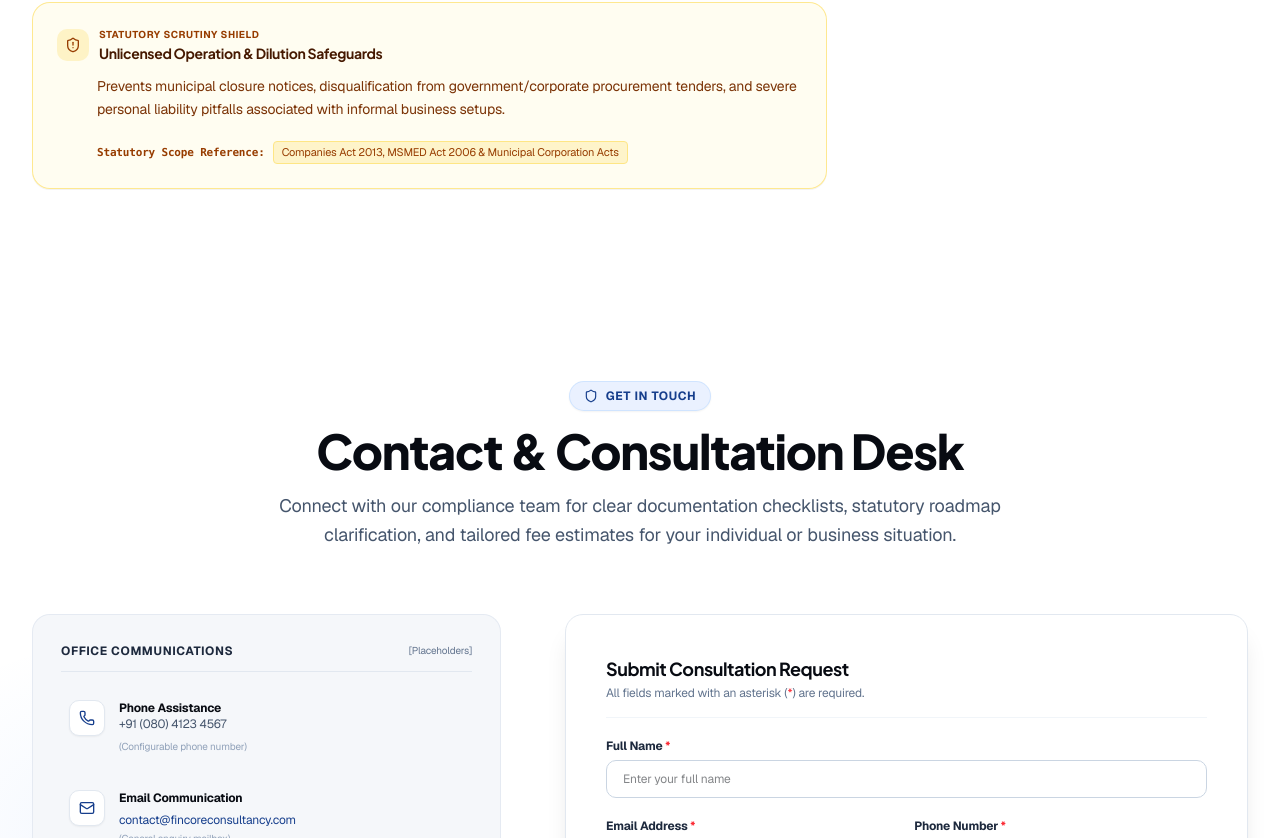
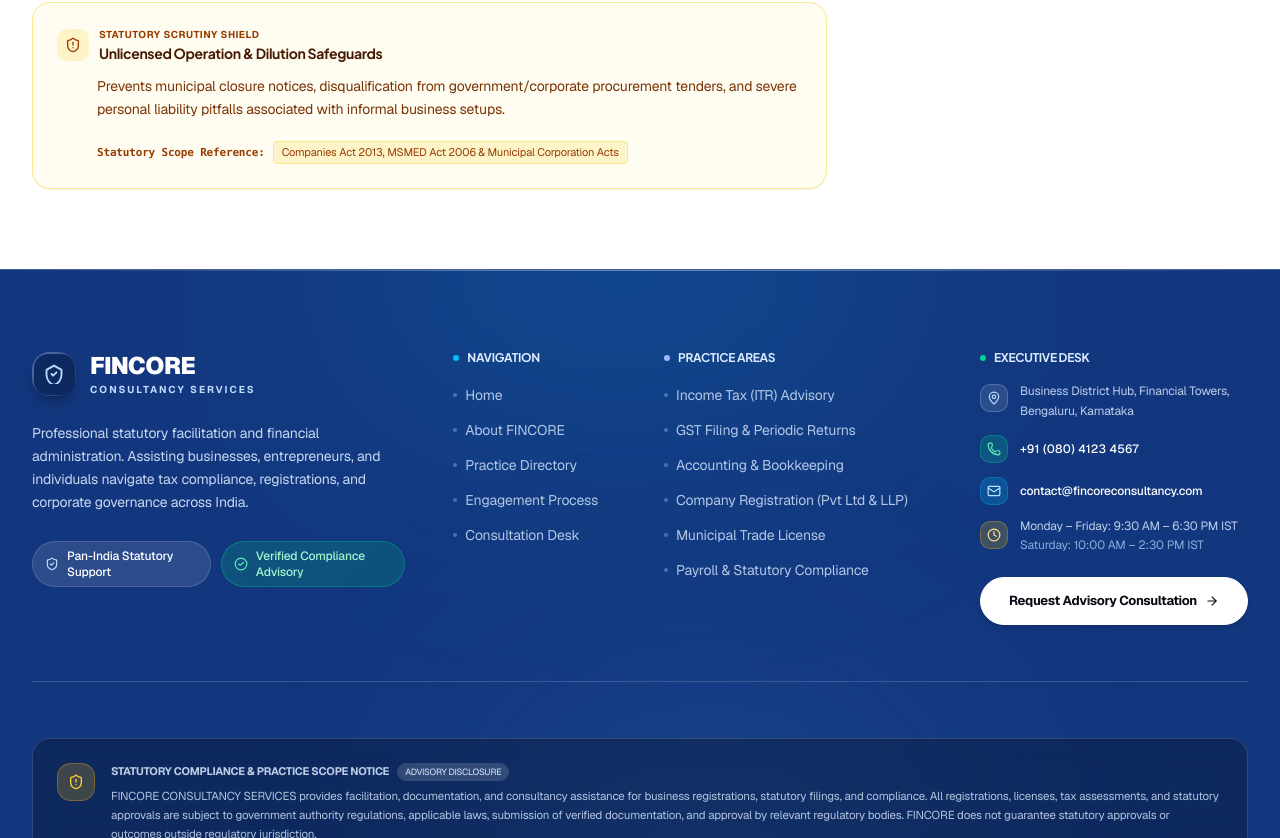
Before and after one commit to workofcharan/FINCORE, a Next.js app: page /about/business-solutions in a window 1280 px wide. Shown: the part 1962-2800 px from the top of the page. Built offline with nearby package versions, Linux system fonts and the light colour scheme.

Commit message:
fix(about): remove Contact & Consultation Desk section from about section pages

```diff
--- a/src/app/about/[slug]/page.tsx
+++ b/src/app/about/[slug]/page.tsx
@@ -2,7 +2,6 @@
 import { notFound } from "next/navigation";
 import Link from "next/link";
 import PageHero from "@/components/PageHero";
-import ConsultationForm from "@/components/ConsultationForm";
 import { aboutPillarsData, AboutPillarItem } from "@/data/aboutPillarsData";
 import {
   Compass,
@@ -73,7 +72,6 @@
   }
 
   const Icon = pillar.icon;
-  const initialServiceName = pillar.recommendedServices[0]?.name || "Tax Filing";
 
   return (
     <>
@@ -140,7 +138,7 @@
               </Link>
               <span className="text-slate-300">•</span>
               <a
-                href="#consultation"
+                href="/contact"
                 className="font-bold text-[#163E8C] hover:underline"
               >
                 Speak with an Advisor ↓
@@ -379,10 +377,7 @@
         </div>
       </section>
 
-      {/* Embedded Consultation Form */}
-      <div id="consultation">
-        <ConsultationForm initialService={initialServiceName} />
-      </div>
+
     </>
   );
 }
```
